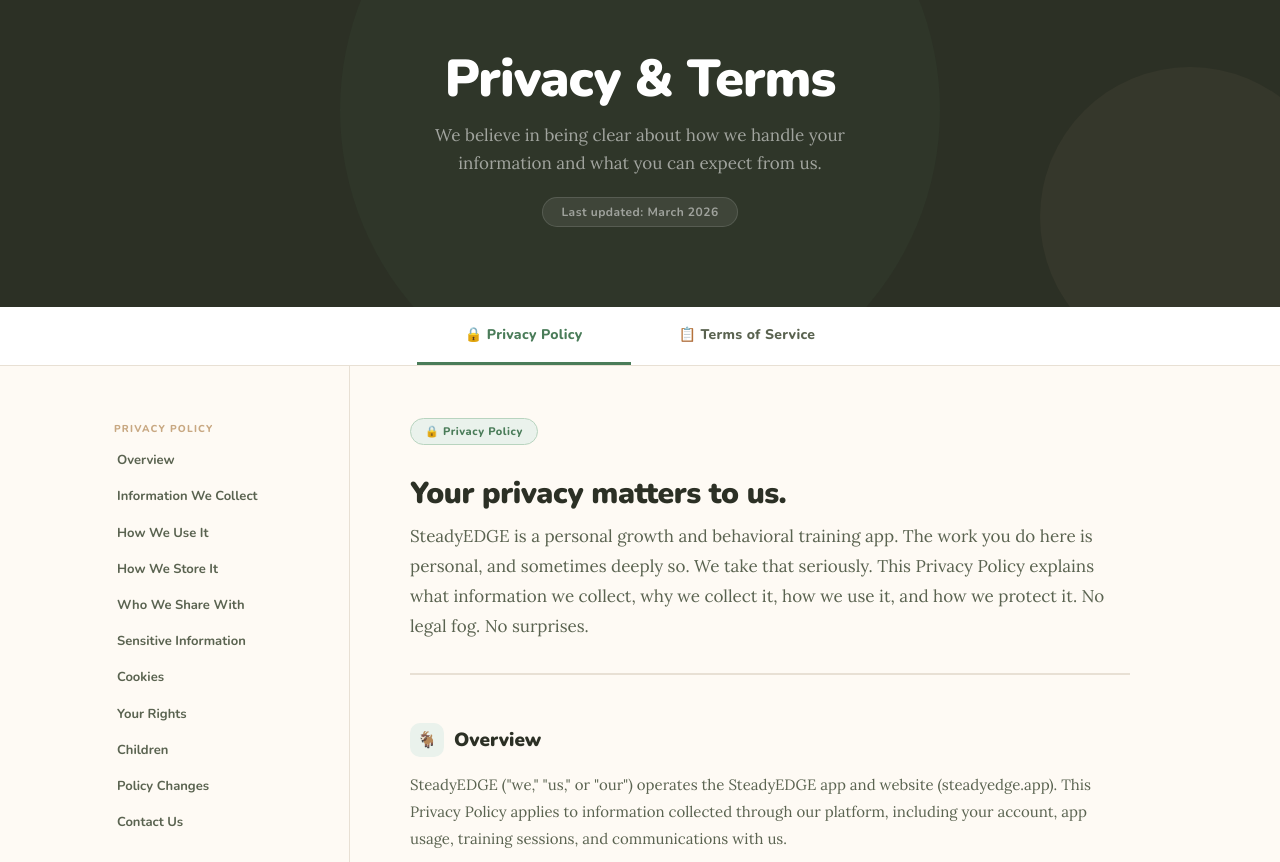
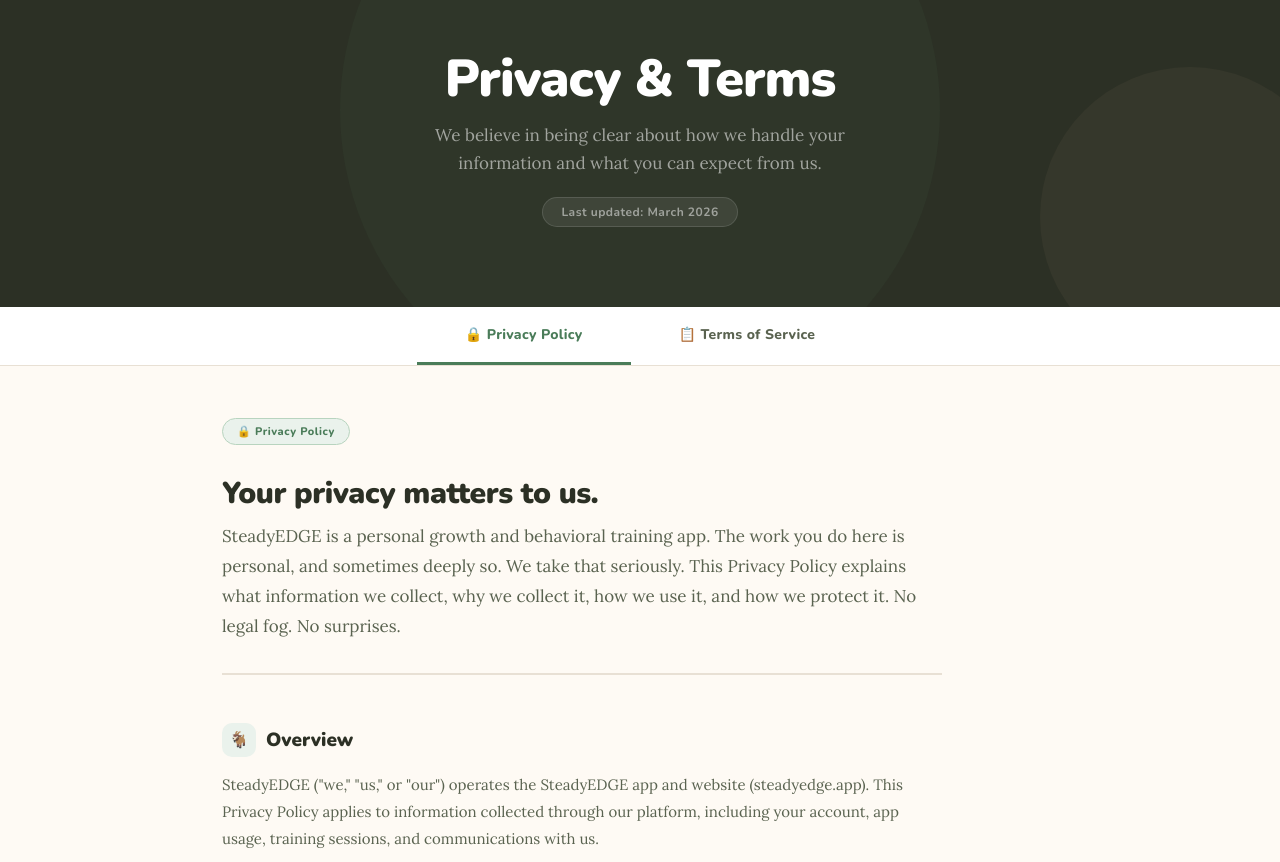
Before and after one commit to icare-companion/steady-edge-site, a plain HTML site: page legal.html in a window 1280 px wide. Shown: the part 90-952 px from the top of the page. Drawn offline with nearby package versions, Linux system fonts and the light colour scheme.

Commit message:
privacy side bar removal

```diff
--- a/legal.html
+++ b/legal.html
@@ -218,8 +218,9 @@
 
 /* ── LAYOUT ── */
 .doc-layout{
-  display:grid;grid-template-columns:260px 1fr;
-  max-width:1100px;margin:0 auto;
+  display:block;
+  max-width:900px;
+  margin:0 auto;
   min-height:100vh;
 }
 
@@ -244,7 +245,10 @@
 .sidebar a.active{color:var(--sage);background:var(--sage-pale);border-left-color:var(--sage);}
 
 /* ── CONTENT ── */
-.doc-content{padding:52px 60px 100px;}
+.doc-content{
+  padding:52px 32px 100px;
+}
+
 .doc-section{
   display:none;
   max-width:720px;
@@ -509,40 +513,6 @@
 
 <!-- MAIN LAYOUT -->
 <div class="doc-layout">
-
-  <!-- ══════════ PRIVACY SIDEBAR ══════════ -->
-  <aside class="sidebar" id="sidebar-privacy">
-    <div class="sidebar-heading">Privacy Policy</div>
-    <a href="#priv-overview" class="active">Overview</a>
-    <a href="#priv-collect">Information We Collect</a>
-    <a href="#priv-use">How We Use It</a>
-    <a href="#priv-store">How We Store It</a>
-    <a href="#priv-share">Who We Share With</a>
-    <a href="#priv-sensitive">Sensitive Information</a>
-    <a href="#priv-cookies">Cookies</a>
-    <a href="#priv-rights">Your Rights</a>
-    <a href="#priv-children">Children</a>
-    <a href="#priv-changes">Policy Changes</a>
-    <a href="#priv-contact">Contact Us</a>
-  </aside>
-
-  <!-- ══════════ TERMS SIDEBAR ══════════ -->
-  <aside class="sidebar" id="sidebar-terms" style="display:none;">
-    <div class="sidebar-heading">Terms of Service</div>
-    <a href="#terms-overview" class="active">Overview</a>
-    <a href="#terms-eligibility">Eligibility</a>
-    <a href="#terms-account">Your Account</a>
-    <a href="#terms-subscription">Subscription & Billing</a>
-    <a href="#terms-use">Acceptable Use</a>
-    <a href="#terms-content">Your Content</a>
-    <a href="#terms-ip">Intellectual Property</a>
-    <a href="#terms-disclaimer">Disclaimer</a>
-    <a href="#terms-liability">Limitation of Liability</a>
-    <a href="#terms-termination">Termination</a>
-    <a href="#terms-governing">Governing Law</a>
-    <a href="#terms-changes">Changes to Terms</a>
-    <a href="#terms-contact">Contact Us</a>
-  </aside>
 
   <!-- ══════════ CONTENT ══════════ -->
   <main class="doc-content">
@@ -943,29 +913,9 @@
   // Sections
   document.querySelectorAll('.doc-section').forEach(s => s.classList.remove('active'));
   document.getElementById('section-' + tab).classList.add('active');
-  // Sidebars
-  document.getElementById('sidebar-privacy').style.display = tab === 'privacy' ? 'block' : 'none';
-  document.getElementById('sidebar-terms').style.display = tab === 'terms' ? 'block' : 'none';
   // Scroll to top of content
   window.scrollTo({top: document.querySelector('.tab-bar').offsetTop - 10, behavior: 'smooth'});
 }
-
-// Sidebar active link on scroll
-const sections = document.querySelectorAll('.doc-block');
-const sidebarLinks = document.querySelectorAll('.sidebar a');
-
-const scrollObs = new IntersectionObserver((entries) => {
-  entries.forEach(entry => {
-    if (entry.isIntersecting) {
-      const id = entry.target.id;
-      sidebarLinks.forEach(a => {
-        a.classList.toggle('active', a.getAttribute('href') === '#' + id);
-      });
-    }
-  });
-}, { rootMargin: '-20% 0px -60% 0px' });
-
-sections.forEach(s => scrollObs.observe(s));
 
 // URL hash support
 if (window.location.hash) {
```
